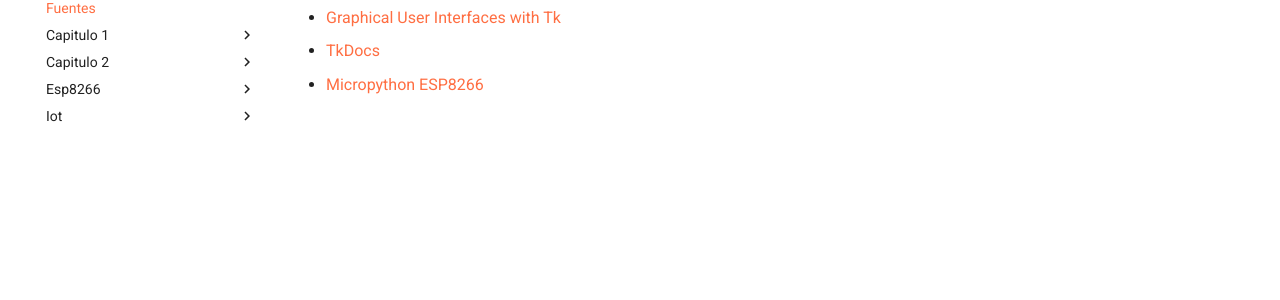
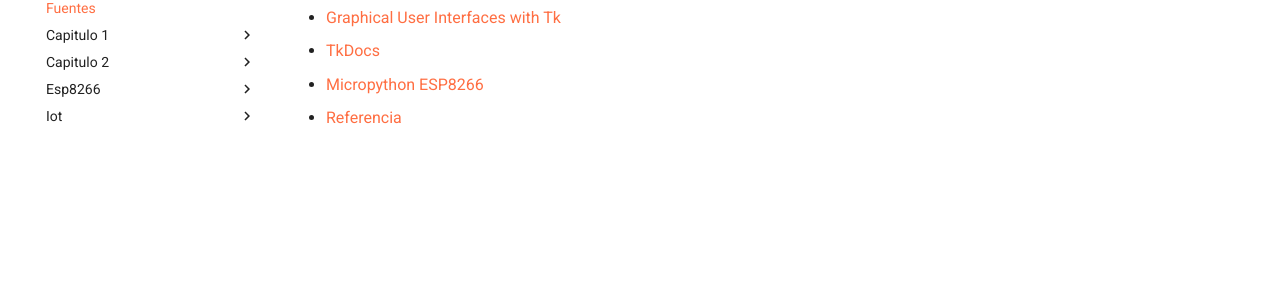
Before and after one commit to jalmx/micro-22, an MkDocs documentation site: the page built from docs/Fuentes.md, in a window 1280 px wide. Shown: the part 175-475 px from the top of the page. Built offline with MkDocs 1.6.1 and Material for MkDocs 9.7.7, drawn with Linux system fonts in a browser that asks for light colours.

Commit message:
add: referencia

```diff
--- a/docs/Fuentes.md
+++ b/docs/Fuentes.md
@@ -3,3 +3,4 @@
 - [Graphical User Interfaces with Tk](https://docs.python.org/3/library/tk.html)
 - [TkDocs](http://tkdocs.com/)
 - [Micropython ESP8266](http://docs.micropython.org/en/latest/esp8266/tutorial/intro.html)
+- [Referencia](https://docs.hektorprofe.net/python/interfaces-graficas-con-tkinter/editor-de-texto/)
```
